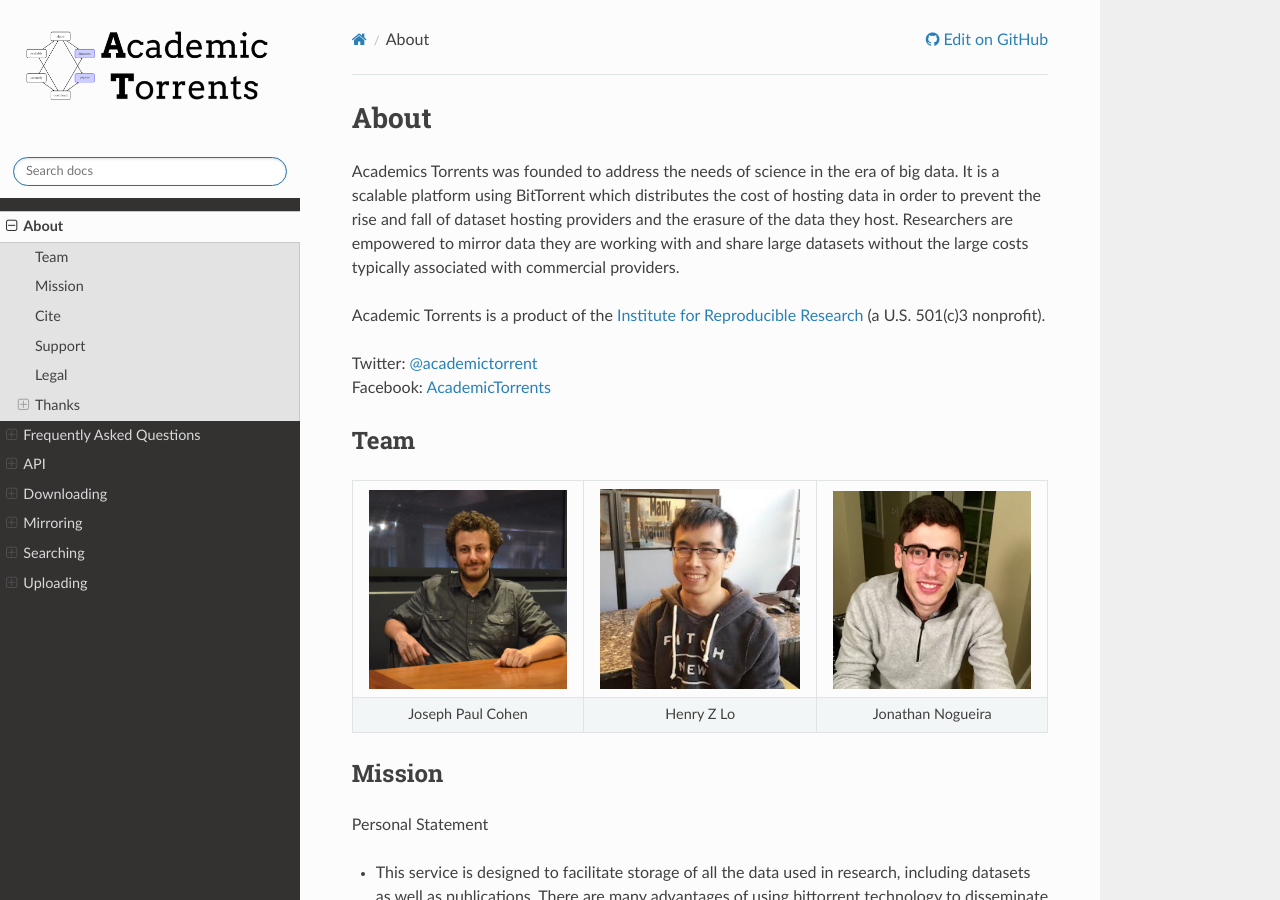
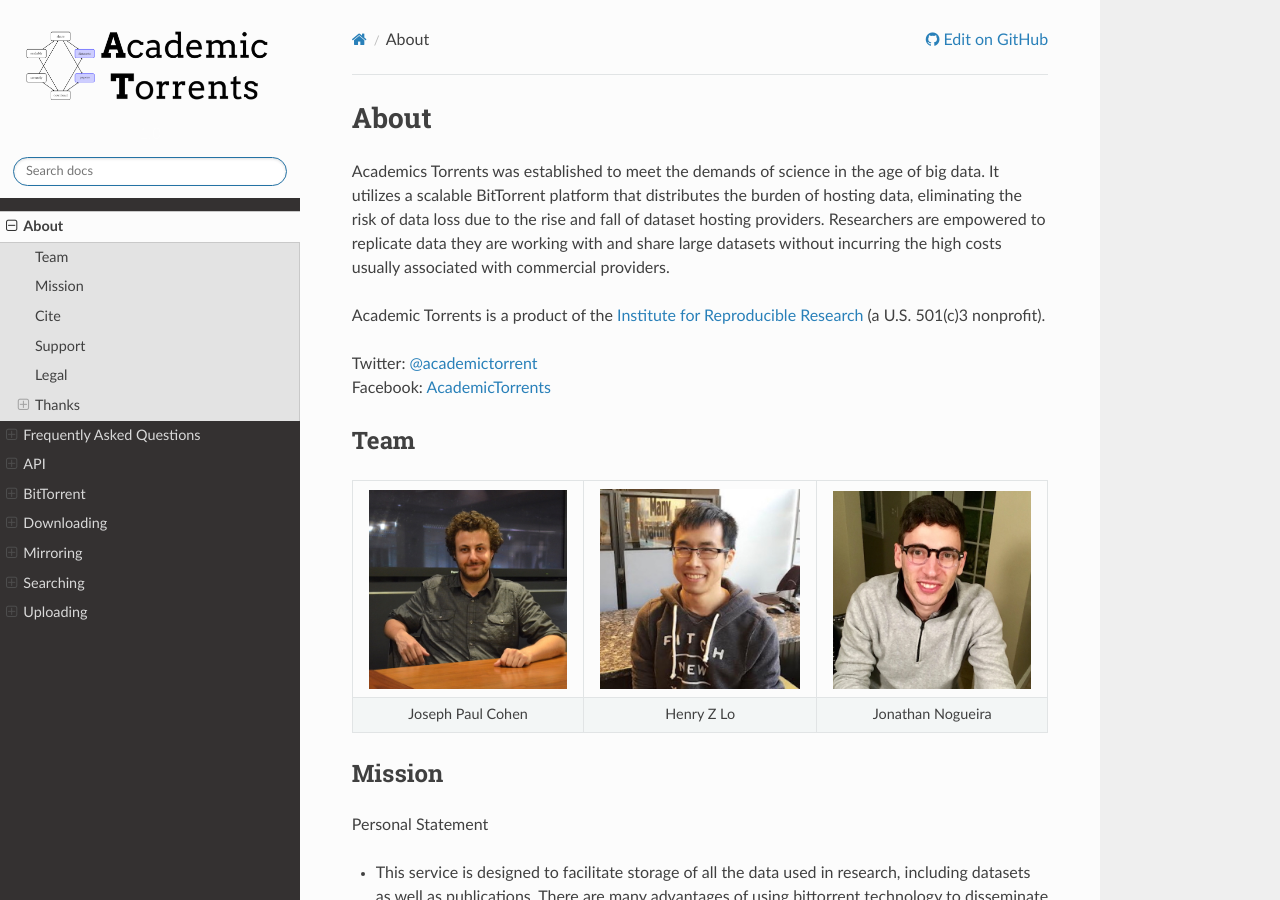
Before and after one commit to academictorrents/academictorrents-docs, a Sphinx documentation site: the page built from docs/about.md, in a window 1280 px wide and 900 px high. Built offline with Sphinx 7.4.7 and the Read the Docs theme 2.0.0, drawn with Linux system fonts in a browser that asks for light colours.

```diff
--- a/docs/about.md
+++ b/docs/about.md
@@ -1,6 +1,11 @@
 # About
 
-Academics Torrents was founded to address the needs of science in the era of big data. It is a scalable platform using BitTorrent which distributes the cost of hosting data in order to prevent the rise and fall of dataset hosting providers and the erasure of the data they host. Researchers are empowered to mirror data they are working with and share large datasets without the large costs typically associated with commercial providers.
+Academics Torrents was established to meet the demands of science in the age of big data.
+It utilizes a scalable BitTorrent platform that distributes the burden of hosting data,
+eliminating the risk of data loss due to the rise and fall of dataset hosting providers.
+Researchers are empowered to replicate data they are working with and share large datasets
+without incurring the high costs usually associated with commercial providers.
+
 
 Academic Torrents is a product of the [Institute for Reproducible Research](https://reproducibilityinstitute.org/) (a U.S. 501(c)3 nonprofit).
 
@@ -41,6 +46,7 @@ joseph /at/ josephpcohen.com
 ## Cite
 
 Please cite Academic Torrents:
+
  - Henry Z. Lo. and Cohen, Joseph Paul “Academic Torrents: Scalable Data Distribution.” Neural Information Processing Systems Challenges in Machine Learning (CiML) Workshop, 2016, http://arxiv.org/abs/1603.04395.
 
  - Cohen, Joseph Paul, and Henry Z. Lo. “Academic Torrents: A Community-Maintained Distributed Repository.” Annual Conference of the Extreme Science and Engineering Discovery Environment, 2014, http://doi.org/10.1145/2616498.2616528.
```
Also changed, not shown: docs/api.md (+3 -3 lines), docs/bittorrent.md (added, +35 -0 lines), docs/searching.md (+2 -2 lines), docs/uploading.md (+5 -3 lines), docs/_static/img/metadata.png (added), docs/_static/img/pieces-corrupt.png (added), docs/_static/img/pieces.png (added), docs/_static/img/webseeds.png (added).
